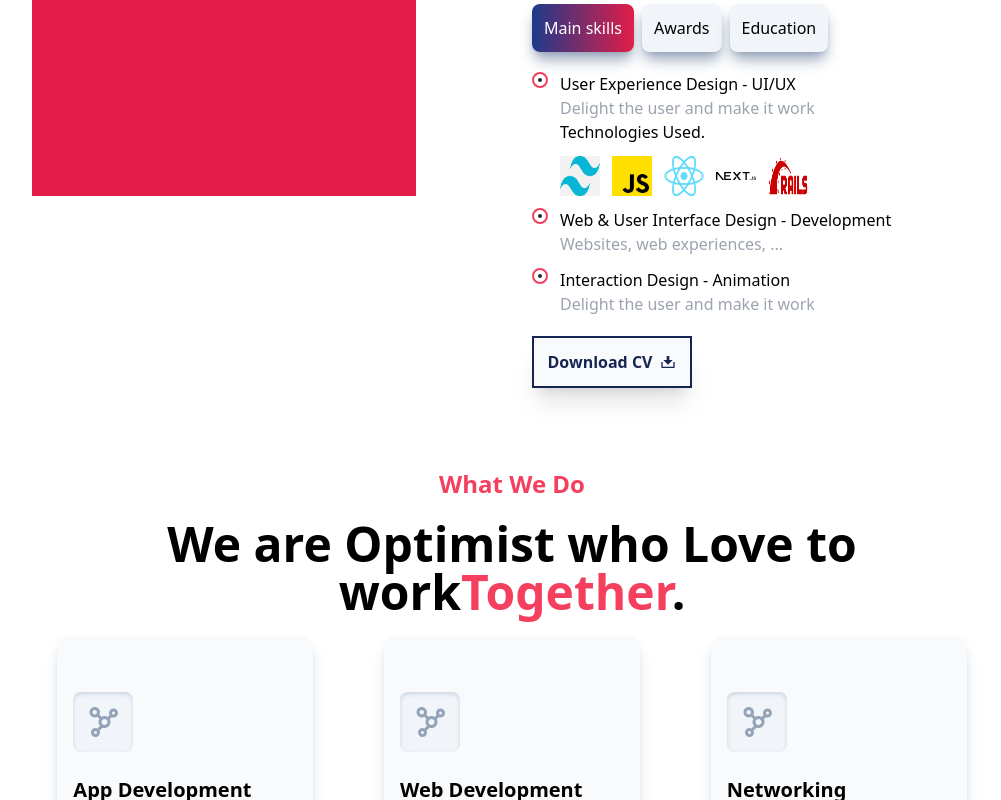
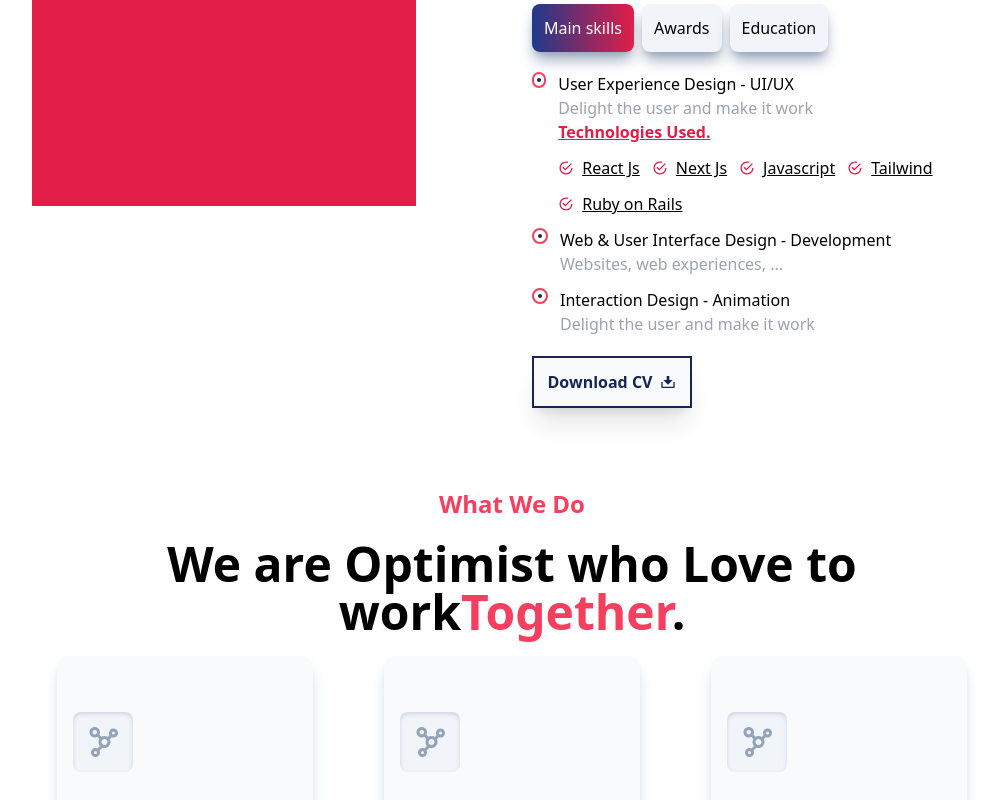
Before and after one commit to Kaghenimbale/next_portfolio, a Next.js app: page / in a window 1280 px wide. Shown: the part 1220-2020 px from the top of the page, without its empty margins (128-1129 px from the left). Built offline with nearby package versions, Linux system fonts and the light colour scheme.

Commit message:
Add technolgies that use in my projects

```diff
--- a/app/Navbar.tsx
+++ b/app/Navbar.tsx
@@ -22,10 +22,12 @@ const Navbar = () => {
           );
         })}
       </ul>
-      <button className="btn flex items-center gap-2 bg-blue-950 p-3 text-white rounded-md hover:bg-gray-50 hover:text-blue-950 hover:shadow">
-        Let&apos;s Chat
-        <AiFillMessage color="white" />
-      </button>
+      <a href="https://www.linkedin.com/in/kaghenimbale/" target="_blank">
+        <button className="btn flex items-center gap-2 bg-blue-950 p-3 text-white rounded-md hover:bg-gray-50 hover:text-blue-950 hover:shadow">
+          Let&apos;s Chat
+          <AiFillMessage color="white" />
+        </button>
+      </a>
     </nav>
   );
 };
--- a/app/components/Contact.tsx
+++ b/app/components/Contact.tsx
@@ -66,12 +66,10 @@ const Contact = () => {
           </form>
         </div>
         <div className="md:w-[30rem] p-5 flex flex-col justify-between">
+          <h2 className="font-bold text-2xl">Let's talk about it</h2>
           <p>
-            Hey! I'm Kagheni Mbale Chris, a Front End web developer with a flair
-            for crafting engaging digital experiences. With 3 years of coding, I
-            specialize in creating responsive and user-friendly websites that
-            leave a lasting impression. My passion lies in leveraging the latest
-            technologies to bring innovative solutions to life.
+            Question, comment or concern? the contact form is the best way to
+            get in touch with me.
           </p>
           <div className="flex flex-col gap-4 p-6 bg-slate-100 rounded-xl shadow-2xl shadow-slate-300">
             <div className="w-fit h-[21rem]">
--- a/app/components/Experience.tsx
+++ b/app/components/Experience.tsx
@@ -1,5 +1,6 @@
 import React from "react";
 import { RiDownload2Fill } from "react-icons/ri";
+import { IoMdCheckmarkCircleOutline } from "react-icons/io";
 import react from "../../public/react.png";
 import next from "../../public/next.svg";
 import javascript from "../../public/javascript.png";
@@ -63,13 +64,30 @@ const Experience = () => {
                   </p>
                 </div>
                 <div className="flex flex-col gap-3">
-                  <p>Technologies Used.</p>
-                  <div className="flex gap-3">
-                    <Image alt="icons" width={40} src={tailwind} />
-                    <Image alt="icons" width={40} src={javascript} />
-                    <Image alt="icons" width={40} src={react} />
-                    <Image alt="icons" width={40} src={next} />
-                    <Image alt="icons" width={40} src={ror} />
+                  <p className="flex gap-2 items-center font-bold text-rose-600 underline">
+                    Technologies Used.
+                  </p>
+                  <div className="flex gap-3 flex-wrap">
+                    <div className="flex gap-2 items-center">
+                      <IoMdCheckmarkCircleOutline className="text-rose-600" />
+                      <span className="underline">React Js</span>
+                    </div>
+                    <div className="flex gap-2 items-center">
+                      <IoMdCheckmarkCircleOutline className="text-rose-600" />
+                      <span className="underline">Next Js</span>
+                    </div>
+                    <div className="flex gap-2 items-center">
+                      <IoMdCheckmarkCircleOutline className="text-rose-600" />
+                      <span className="underline">Javascript</span>
+                    </div>
+                    <div className="flex gap-2 items-center">
+                      <IoMdCheckmarkCircleOutline className="text-rose-600" />
+                      <span className="underline">Tailwind</span>
+                    </div>
+                    <div className="flex gap-2 items-center">
+                      <IoMdCheckmarkCircleOutline className="text-rose-600" />
+                      <span className="underline">Ruby on Rails</span>
+                    </div>
                   </div>
                 </div>
               </div>
```
